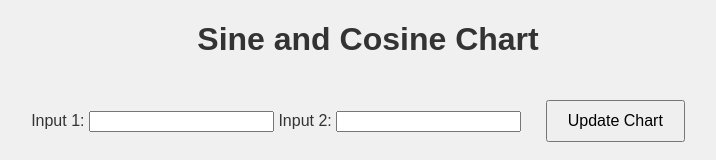
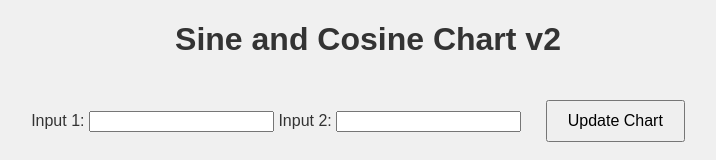
Before and after one commit to rgabaker/rgabaker.github.io, a plain HTML site: page new_model.html in a window 1280 px wide. Shown: the top 160 px of the page, without its empty margins (272-988 px from the left). Drawn offline with Linux system fonts and the light colour scheme.

Commit message:
Update new_model.html

```diff
--- a/new_model.html
+++ b/new_model.html
@@ -25,7 +25,7 @@
     </style>
 </head>
 <body>
-    <h1>Sine and Cosine Chart</h1>
+    <h1>Sine and Cosine Chart v2</h1>
     <form method="post">
         <label for="input1">Input 1:</label>
         <input type="number" id="input1" name="input1" value="{{ input1 }}">
```
